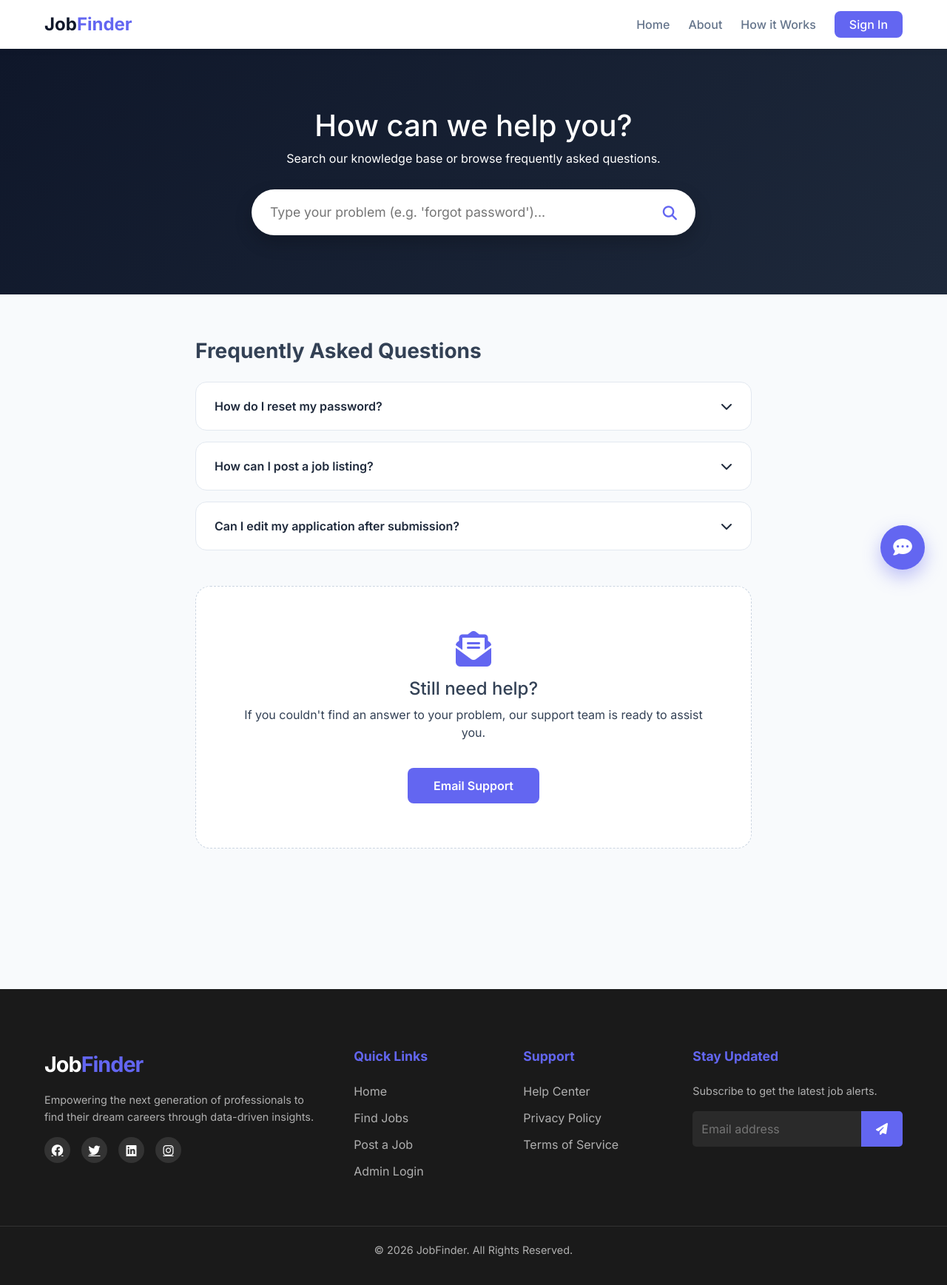
After one commit to Shadin710/job_finder_v2, a PHP site: page /help.php in a window 1280 px wide. The commit adds this page. Shown: the whole page at 74% size. Run offline with PHP 8.4, Linux system fonts and the light colour scheme.

Commit message:
Added help center page

```diff
--- /dev/null
+++ b/css/help.css
@@ -0,0 +1,75 @@
+body { font-family: 'Inter', sans-serif; background-color: #f8fafc; color: #334155; margin: 0; }
+
+/* Search Hero Section */
+.help-hero {
+    background: linear-gradient(135deg, #0f172a 0%, #1e293b 100%);
+    color: white;
+    padding: 80px 0;
+    text-align: center;
+}
+.search-container { max-width: 600px; margin: 30px auto 0; position: relative; }
+.search-container input {
+    width: 100%;
+    padding: 18px 25px;
+    border-radius: 50px;
+    border: none;
+    font-size: 1.1rem;
+    box-shadow: 0 10px 25px rgba(0,0,0,0.2);
+}
+.search-container i {
+    position: absolute;
+    right: 25px;
+    top: 22px;
+    color: #6366f1;
+    font-size: 1.2rem;
+}
+
+/* FAQ Section */
+.faq-section { padding: 60px 0; }
+.faq-card {
+    background: white;
+    border-radius: 15px;
+    border: 1px solid #e2e8f0;
+    margin-bottom: 15px;
+    overflow: hidden;
+    transition: 0.3s;
+}
+.faq-question {
+    padding: 20px 25px;
+    cursor: pointer;
+    display: flex;
+    justify-content: space-between;
+    align-items: center;
+    font-weight: 600;
+    color: #1e293b;
+}
+.faq-answer {
+    padding: 0 25px 20px;
+    color: #64748b;
+    display: none;
+    line-height: 1.6;
+}
+.faq-card.active .faq-answer { display: block; }
+.faq-card.active { border-color: #6366f1; box-shadow: 0 4px 12px rgba(99, 102, 241, 0.1); }
+
+/* Contact Support Section */
+.contact-support {
+    background: white;
+    padding: 60px;
+    border-radius: 20px;
+    text-align: center;
+    margin-bottom: 80px;
+    border: 1px dashed #cbd5e1;
+}
+.btn-email {
+    background: #6366f1;
+    color: white;
+    padding: 12px 35px;
+    border-radius: 8px;
+    text-decoration: none;
+    display: inline-block;
+    margin-top: 20px;
+    font-weight: 600;
+    transition: 0.3s;
+}
+.btn-email:hover { background: #4f46e5; color: white; transform: translateY(-2px); }
--- /dev/null
+++ b/help.php
@@ -0,0 +1,77 @@
+<!DOCTYPE html>
+<html lang="en">
+<head>
+    <meta charset="UTF-8">
+    <meta name="viewport" content="width=device-width, initial-scale=1.0">
+    <title>Help Center | JobFinder</title>
+    <link href="https://fonts.googleapis.com/css2?family=Inter:wght@300;400;500;600;700&display=swap" rel="stylesheet">
+    <link href="https://cdn.jsdelivr.net/npm/bootstrap@5.3.0/dist/css/bootstrap.min.css" rel="stylesheet">
+    <link rel="stylesheet" href="https://cdnjs.cloudflare.com/ajax/libs/font-awesome/6.4.0/css/all.min.css">
+    <link rel="stylesheet" href="css/footer.css">
+    <link rel="stylesheet" href="css/help.css">
+    <link rel="stylesheet" href="css/header.css">
+
+</head>
+<body>
+
+    <?php include("includes/header.php"); ?>
+
+    <section class="help-hero">
+        <div class="container">
+            <h1>How can we help you?</h1>
+            <p>Search our knowledge base or browse frequently asked questions.</p>
+            <div class="search-container">
+                <input type="text" id="helpSearch" placeholder="Type your problem (e.g. 'forgot password')..." onkeyup="filterFAQ()">
+                <i class="fas fa-search"></i>
+            </div>
+        </div>
+    </section>
+
+    <div class="container faq-section">
+        <div class="row">
+            <div class="col-lg-8 mx-auto">
+                <h3 class="mb-4 fw-bold">Frequently Asked Questions</h3>
+
+                <div class="faq-list">
+                    <div class="faq-card" data-keywords="account login password">
+                        <div class="faq-question" onclick="toggleFAQ(this)">
+                            How do I reset my password? <i class="fas fa-chevron-down"></i>
+                        </div>
+                        <div class="faq-answer">
+                            Go to the login page and click "Forgot Password". Enter your registered email address, and we will send you a secure link to create a new password.
+                        </div>
+                    </div>
+
+                    <div class="faq-card" data-keywords="post job provider employer">
+                        <div class="faq-question" onclick="toggleFAQ(this)">
+                            How can I post a job listing? <i class="fas fa-chevron-down"></i>
+                        </div>
+                        <div class="faq-answer">
+                            You must log in as a Job Provider. Once logged in, navigate to your dashboard and click the "Post a Job" button to fill out the job details.
+                        </div>
+                    </div>
+
+                    <div class="faq-card" data-keywords="apply resume seeker">
+                        <div class="faq-question" onclick="toggleFAQ(this)">
+                            Can I edit my application after submission? <i class="fas fa-chevron-down"></i>
+                        </div>
+                        <div class="faq-answer">
+                            Once an application is submitted, you cannot edit it directly. However, you can withdraw your application and re-apply with the updated information.
+                        </div>
+                    </div>
+                </div>
+
+                <div class="contact-support mt-5">
+                    <i class="fas fa-envelope-open-text fa-3x mb-3" style="color: #6366f1;"></i>
+                    <h4>Still need help?</h4>
+                    <p>If you couldn't find an answer to your problem, our support team is ready to assist you.</p>
+                    <a href="mailto:support@jobfinder.com?subject=Help Request" class="btn-email">Email Support</a>
+                </div>
+            </div>
+        </div>
+    </div>
+
+    <?php include("includes/footer.php"); ?>
+    <script src="./js/help.js"></script>
+</body>
+</html>
--- a/includes/footer.php
+++ b/includes/footer.php
@@ -25,10 +25,9 @@
         <div class="footer-links">
             <h4>Support</h4>
             <ul>
-                <li><a href="#">Help Center</a></li>
+                <li><a href="help.php">Help Center</a></li>
                 <li><a href="privacy_policy.php">Privacy Policy</a></li>
                 <li><a href="terms_of_service.php">Terms of Service</a></li>
-                <li><a href="#">Contact Us</a></li>
             </ul>
         </div>
 
--- /dev/null
+++ b/js/help.js
@@ -0,0 +1,28 @@
+function toggleFAQ(element) {
+    const card = element.parentElement;
+    card.classList.toggle('active');
+
+    // Toggle icon
+    const icon = element.querySelector('i');
+    if (card.classList.contains('active')) {
+        icon.classList.replace('fa-chevron-down', 'fa-chevron-up');
+    } else {
+        icon.classList.replace('fa-chevron-up', 'fa-chevron-down');
+    }
+}
+
+function filterFAQ() {
+    const input = document.getElementById('helpSearch').value.toLowerCase();
+    const cards = document.getElementsByClassName('faq-card');
+
+    for (let i = 0; i < cards.length; i++) {
+        let keywords = cards[i].getAttribute('data-keywords');
+        let question = cards[i].innerText.toLowerCase();
+
+        if (question.includes(input) || keywords.includes(input)) {
+            cards[i].style.display = "block";
+        } else {
+            cards[i].style.display = "none";
+        }
+    }
+}
```
